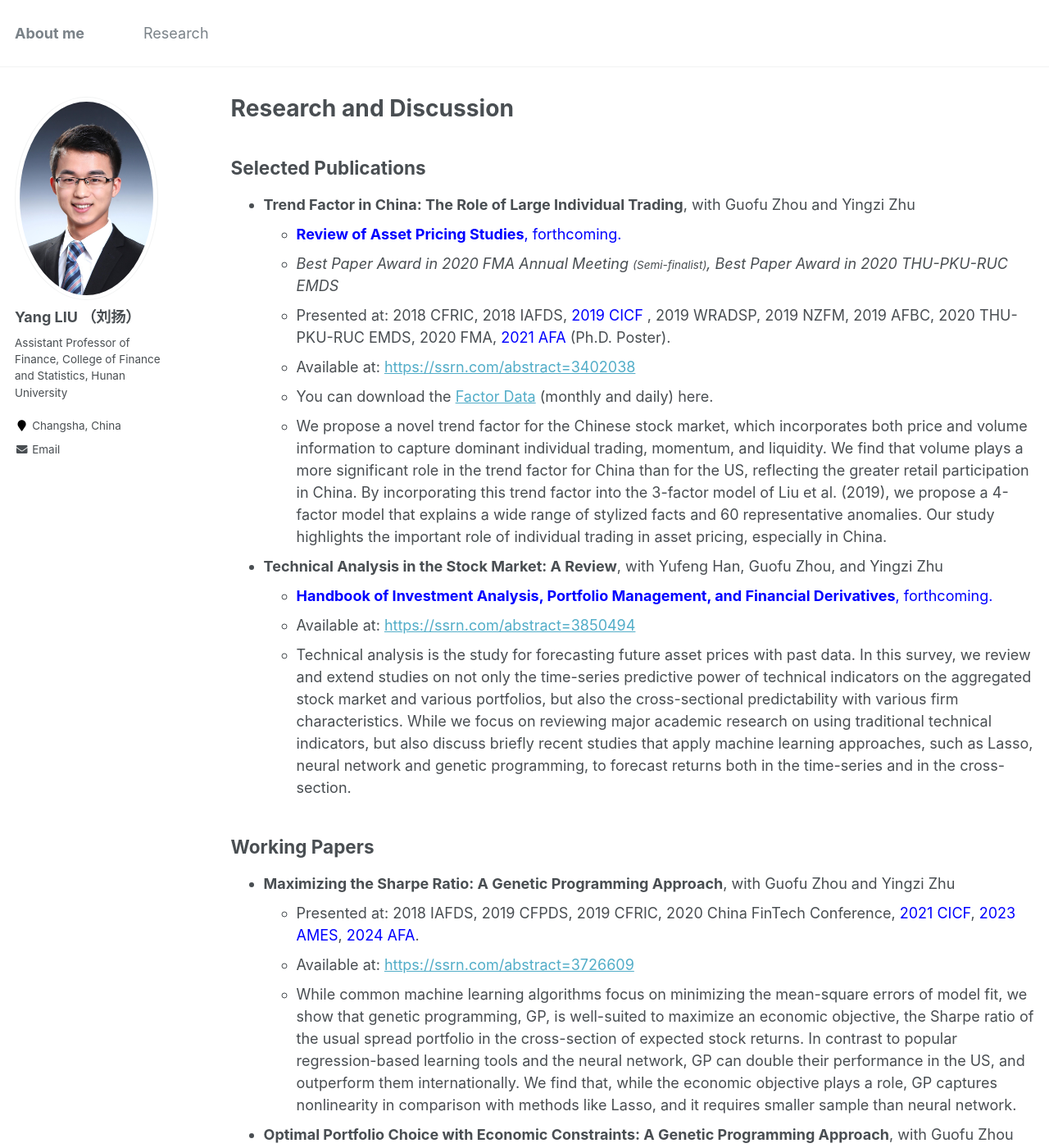
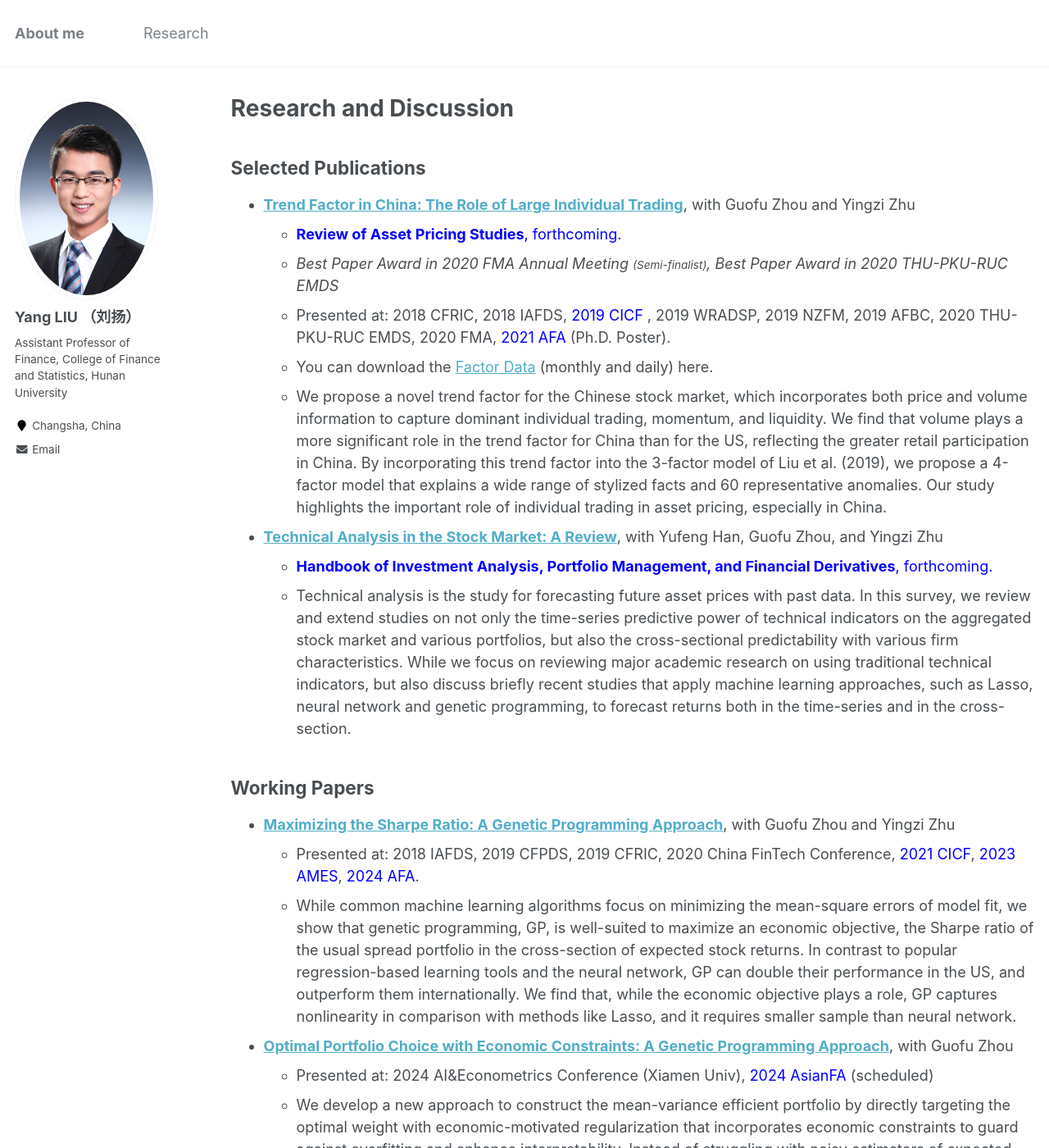
Before and after one commit to yangliu-finance/yangliu-finance.github.io, a Jekyll site: the page built from _pages/research.md, in a window 1280 px wide and 1400 px high. Shown: the whole window at 82% size. Built offline with Jekyll 4.4.1, drawn with Linux system fonts in a browser that asks for light colours; some of the changed text lies outside the part shown.

Commit message:
Update research.md

```diff
--- a/_pages/research.md
+++ b/_pages/research.md
@@ -10,20 +10,18 @@ author_profile: true
 Selected Publications
 ------
 
-+ **Trend Factor in China: The Role of Large Individual Trading**, with Guofu Zhou and Yingzi Zhu
++ **[Trend Factor in China: The Role of Large Individual Trading](https://ssrn.com/abstract=3402038)**, with Guofu Zhou and Yingzi Zhu
   + **<font color="blue">Review of Asset Pricing Studies</font>**<font color="blue">, forthcoming.</font>
   + *Best Paper Award in 2020 FMA Annual Meeting <small>(Semi-finalist)</small>, Best Paper Award in 2020 THU-PKU-RUC EMDS*
   + Presented at: 2018 CFRIC, 2018 IAFDS, <font color="blue"> 2019 CICF </font>, 2019 WRADSP, 2019 NZFM, 2019 AFBC, 2020 THU-PKU-RUC EMDS, 2020 FMA, <font color="blue"> 2021 AFA </font> (Ph.D. Poster).
-  + Available at: [https://ssrn.com/abstract=3402038](https://ssrn.com/abstract=3402038)
   + You can download the [Factor Data](https://yangliu-finance.github.io/files/LZZ4_TrendFactor_Monthly&Daily.xls) (monthly and daily) here.
   + We propose a novel trend factor for the Chinese stock market, which incorporates both price and volume information to capture dominant individual trading, momentum, and liquidity. We find that volume plays a more significant role in the trend factor for China than for the US, reflecting the greater retail participation in China. By incorporating this trend factor into the 3-factor model of Liu et al. (2019), we propose a 4-factor model that explains a wide range of stylized facts and 60 representative anomalies. Our study highlights the important role of individual trading in asset pricing, especially in China.
   <!---
   seminars at Gothenburg University, Lund University, Southwestern University of Finance and Economics, Stockholm University, Tsinghua University, University of Cincinnati, UIUC, and Washington University in St. Louis;
   -->
 
-+ **Technical Analysis in the Stock Market: A Review**, with Yufeng Han, Guofu Zhou, and Yingzi Zhu
++ **[Technical Analysis in the Stock Market: A Review](https://ssrn.com/abstract=3850494)**, with Yufeng Han, Guofu Zhou, and Yingzi Zhu
   + **<font color="blue">Handbook of Investment Analysis, Portfolio Management, and Financial Derivatives</font>**<font color="blue">, forthcoming.</font>
-  + Available at: [https://ssrn.com/abstract=3850494](https://ssrn.com/abstract=3850494)
   + Technical analysis is the study for forecasting future asset prices with past data. In this survey, we review and extend studies on not only the time-series predictive power of technical indicators on the aggregated stock market and various portfolios, but also the cross-sectional predictability with various firm characteristics. While we focus on reviewing major academic research on using traditional technical indicators, but also discuss briefly recent studies that apply machine learning approaches, such as Lasso, neural network and genetic programming, to forecast returns both in the time-series and in the cross-section.
 
 
@@ -31,9 +29,8 @@ Working Papers
 ------
 
 
-+ **Maximizing the Sharpe Ratio: A Genetic Programming Approach**, with Guofu Zhou and Yingzi Zhu
++ **[Maximizing the Sharpe Ratio: A Genetic Programming Approach](https://ssrn.com/abstract=3726609)**, with Guofu Zhou and Yingzi Zhu
   + Presented at:  2018 IAFDS, 2019 CFPDS, 2019 CFRIC, 2020 China FinTech Conference, <font color="blue"> 2021 CICF</font>, <font color="blue"> 2023 AMES</font>, <font color="blue"> 2024 AFA</font>.
-  + Available at: [https://ssrn.com/abstract=3726609](https://ssrn.com/abstract=3726609)
   + While common machine learning algorithms focus on minimizing the mean-square errors of model fit,
   we show that genetic programming, GP, is well-suited to maximize an economic objective, the Sharpe ratio of
   the usual spread portfolio in the cross-section of expected stock returns. In contrast to popular regression-based
@@ -44,13 +41,12 @@ Working Papers
   seminars in London Business School, Sichuan University, Tsinghua University, Washington University in St. Louis, and Zhejiang University;
   -->
 
-+ **Optimal Portfolio Choice with Economic Constraints: A Genetic Programming Approach**, with Guofu Zhou
++ **[Optimal Portfolio Choice with Economic Constraints: A Genetic Programming Approach](https://papers.ssrn.com/sol3/papers.cfm?abstract_id=4674858)**, with Guofu Zhou
   + Presented at: 2024 AI&Econometrics Conference (Xiamen Univ), <font color="blue"> 2024 AsianFA </font> (scheduled)
   + We develop a new approach to construct the mean-variance efficient portfolio by directly targeting the optimal weight with economic-motivated regularization that incorporates economic constraints to guard against overfitting and enhance interpretability. Instead of struggling with noisy estimators of expected return and covariance matrix, we interpret a portfolio rule as a mapping from historical data to optimal weights and take advantage of the vigorous searching capability of genetic programming (GP) to estimate this weighting function directly. While conventional penalties, such as L1 and L2 norms, are not feasible in our model due to GP's non-parametricity, we propose a trading-frictions-based regularization to control model complexity while preserving interpretability. The out-of-sample Sharpe ratio of our GP approach more than doubles those of existing methods. Beyond portfolio choice,  we also derive a model-implied expected return measure from the GP-optimal weight and find that it subsumes the predictability of other machine learning methods in the cross-section of stock returns. Our study highlights the importance of marrying machine learning and economic rationale for interpretable machine learning applications in asset pricing.
 
-+ **Overnight-Intraday Reversal Everywhere**, with Chun Liu, and Tianyu Wang
++ **[Overnight-Intraday Reversal Everywhere](https://ssrn.com/abstract=4605208)**, with Chun Liu, and Tianyu Wang
   + Presented at: <font color="blue">2016 AsianFA, 2016 CICF </font>
-  + Available at: [https://ssrn.com/abstract=4605208](https://ssrn.com/abstract=4605208)
   + A strategy that buys securities with low past overnight returns and sells securities with high past overnight returns generates sizeable out-of-sample intraday returns and Sharpe ratios in all major asset classes. This strategy – labeled as overnight-intraday reversal – delivers an average return that is about two to five times larger than those generated by the conventional reversal strategy. Investor sentiment, macro-news announcements, and market uncertainty fail to explain this overnight-intraday reversal return. Our findings are consistent with an asset class-specific market maker liquidity provision mechanism, and we find that cross sectional return dispersion could well predict the strategy returns.
 
 
```
